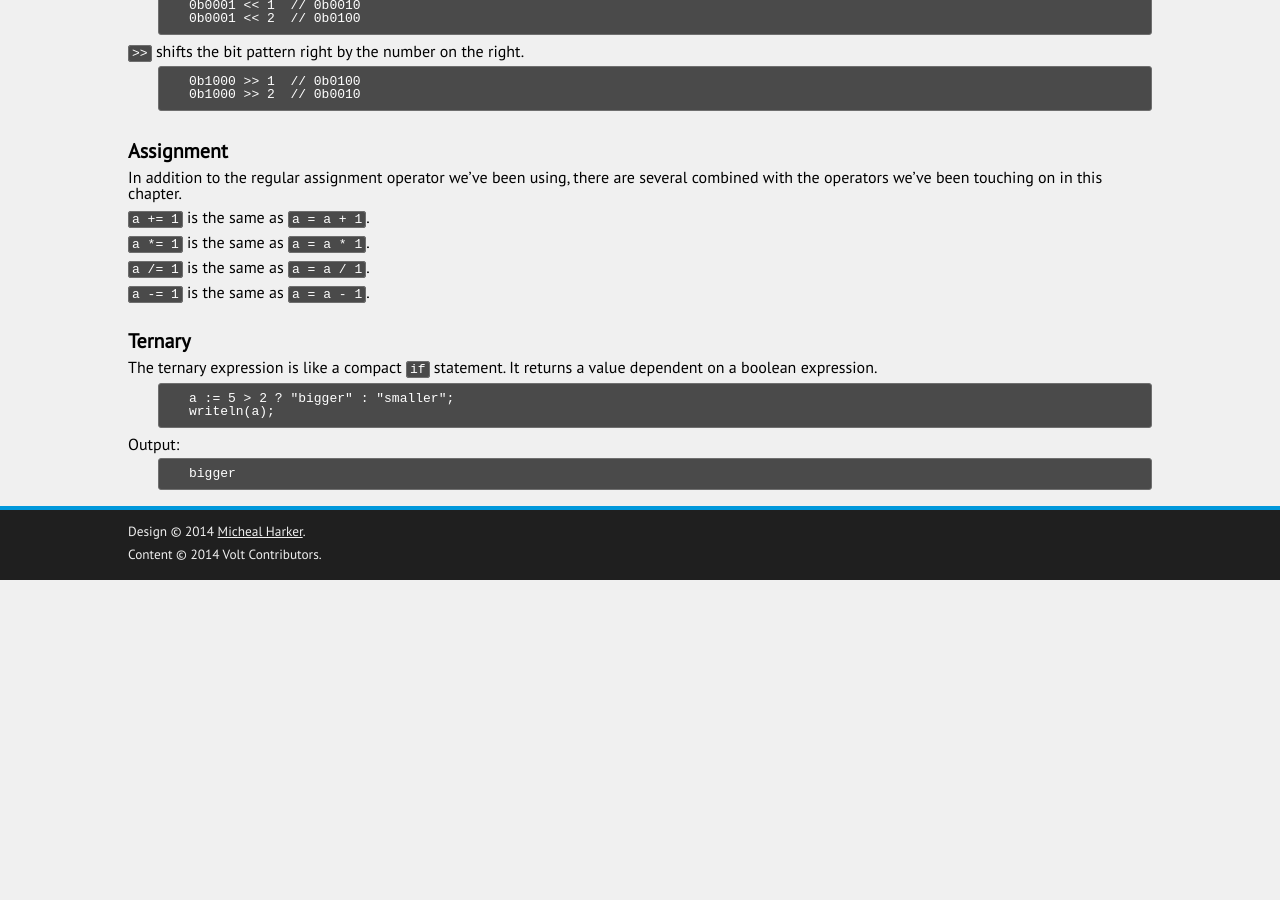
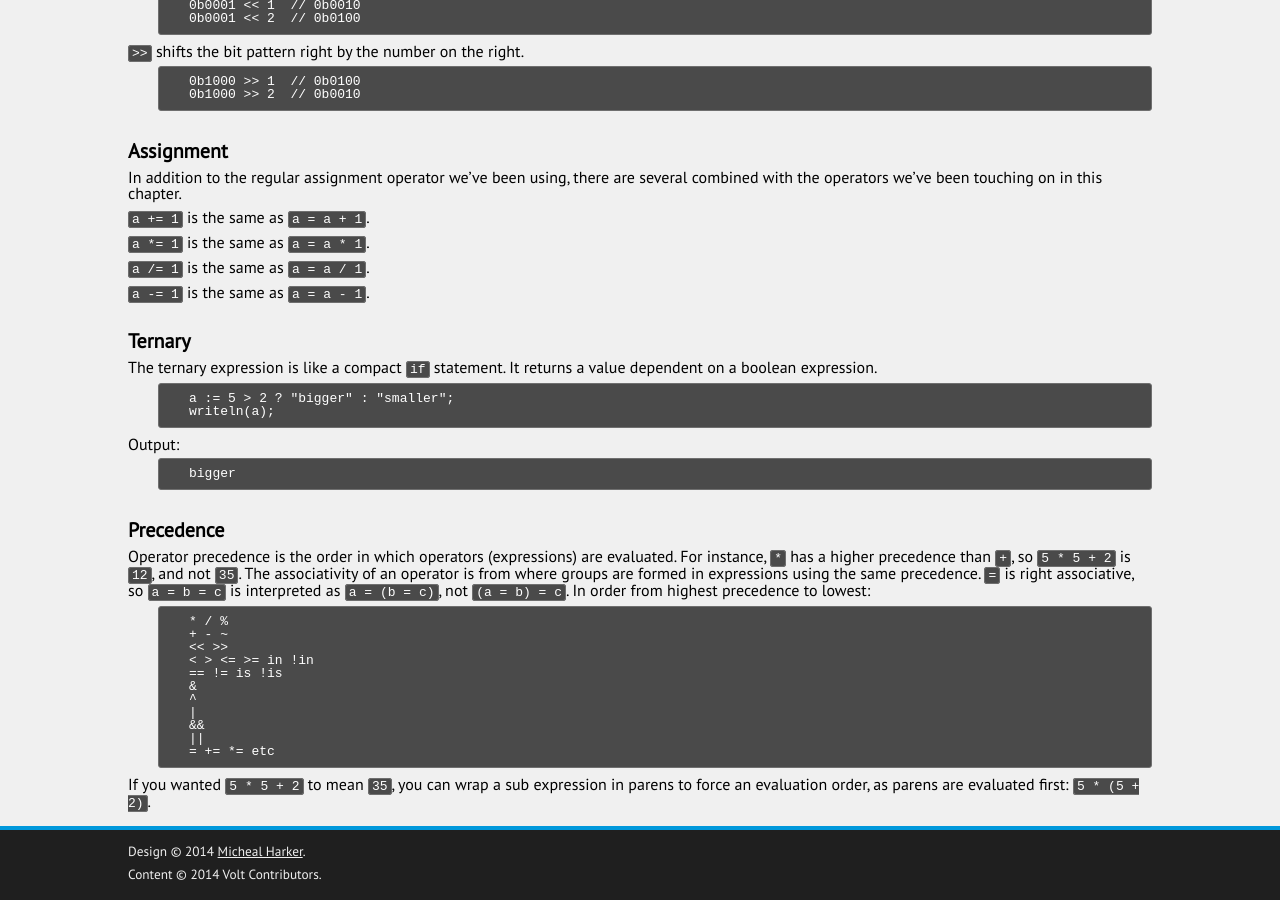
Before and after one commit to VoltLang/Website, a Jekyll site: the page built from doc/tvpl/c4-types-and-expressions.md, in a window 1280 px wide and 900 px high, scrolled down 4871 px. Built offline with Jekyll 4.4.1, drawn with Linux system fonts in a browser that asks for light colours; before the commit the page ends 5451 px from its top, so only the background shows below that.

Commit message:
doc: tvpl: Mention precedence in chapter 4.

```diff
--- a/doc/tvpl/c4-types-and-expressions.md
+++ b/doc/tvpl/c4-types-and-expressions.md
@@ -338,3 +338,21 @@ The ternary expression is like a compact `if` statement. It returns a value depe
 Output:
 
 	bigger
+
+## Precedence
+
+Operator precedence is the order in which operators (expressions) are evaluated. For instance, `*` has a higher precedence than `+`, so `5 * 5 + 2` is `12`, and not `35`. The associativity of an operator is from where groups are formed in expressions using the same precedence. `=` is right associative, so `a = b = c` is interpreted as `a = (b = c)`, not `(a = b) = c`. In order from highest precedence to lowest:
+
+	* / %
+	+ - ~
+	<< >>
+	< > <= >= in !in
+	== != is !is
+	&
+	^
+	|
+	&&
+	||
+	= += *= etc
+
+If you *wanted* `5 * 5 + 2` to mean `35`, you can wrap a sub expression in parens to force an evaluation order, as parens are evaluated first: `5 * (5 + 2)`.
```
